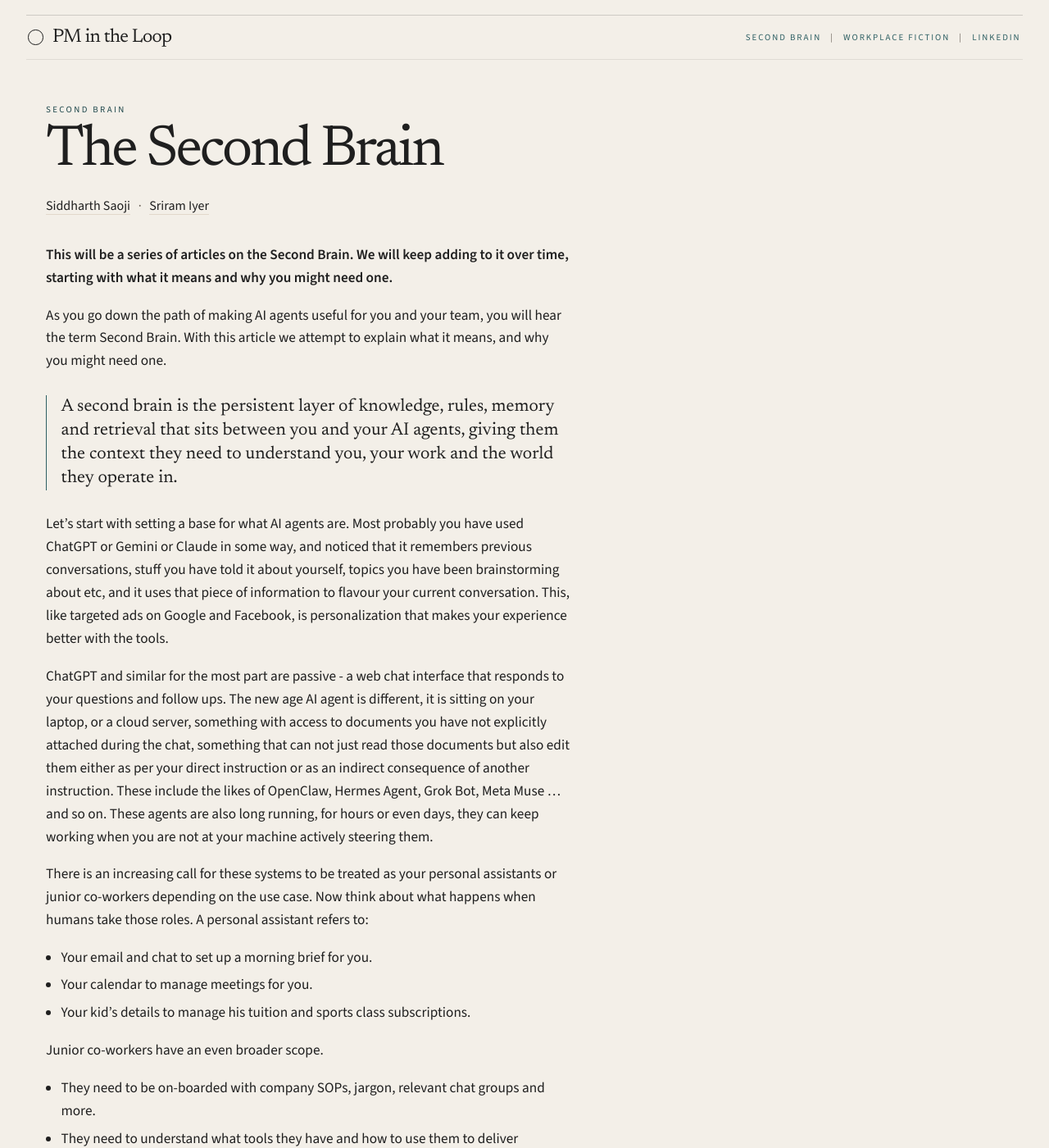
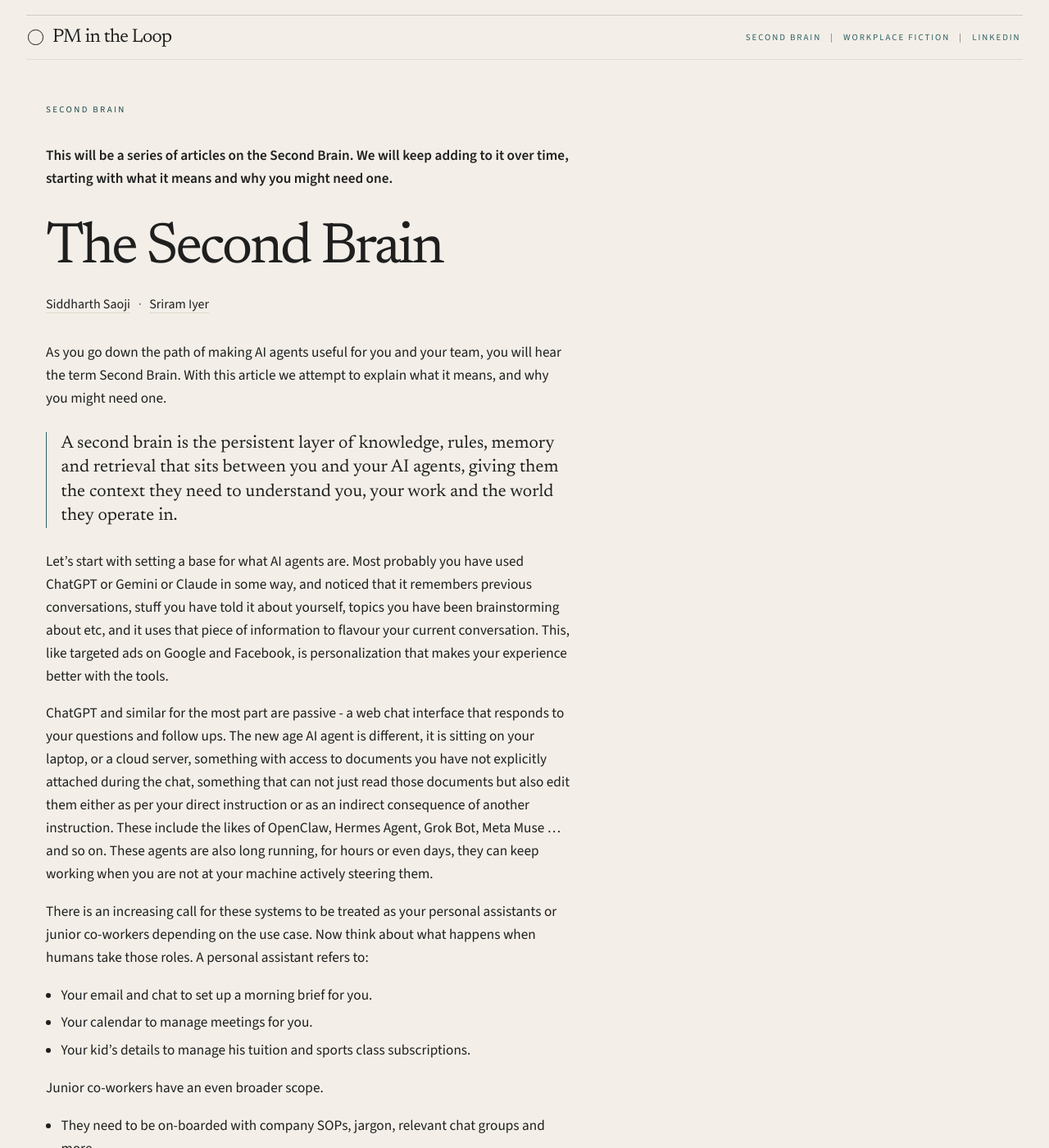
Before and after one commit to cpkcode/pmintheloop, a Jekyll site: the page built from second-brain/index.html, in a window 1280 px wide and 1400 px high. Shown: the whole window at 82% size. Built offline with Jekyll 4.4.1, drawn with Linux system fonts in a browser that asks for light colours.

Commit message:
Give the first Second Brain article its title under the series note.
Co-authored-by: Cursor <cursoragent@cursor.com>

```diff
--- a/assets/css/frame.css
+++ b/assets/css/frame.css
@@ -241,6 +241,10 @@ a:focus-visible {
   line-height: 0.94;
 }
 
+.essay .series-intro + h1 {
+  margin-top: 2.4rem;
+}
+
 .essay .writers { margin-top: 1.35rem; }
 
 .flow-title {
--- a/second-brain/index.html
+++ b/second-brain/index.html
@@ -6,6 +6,9 @@ title: Second Brain
 {% assign articles = site.second_brain | sort: "date" | reverse %}
 <article class="essay">
   <p class="eyebrow">Second Brain</p>
+  <div class="essay-body series-intro">
+    <p><strong>This will be a series of articles on the Second Brain. We will keep adding to it over time, starting with what it means and why you might need one.</strong></p>
+  </div>
   {% for article in articles %}
     {% if forloop.first %}
       <h1>{{ article.title }}</h1>
@@ -14,9 +17,6 @@ title: Second Brain
       <h2 class="flow-title">{{ article.title }}</h2>
     {% endif %}
     <div class="essay-body">
-      {% if forloop.first %}
-        <p><strong>This will be a series of articles on the Second Brain. We will keep adding to it over time, starting with what it means and why you might need one.</strong></p>
-      {% endif %}
       {{ article.content }}
     </div>
   {% endfor %}
```
